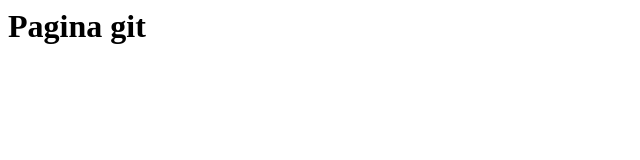
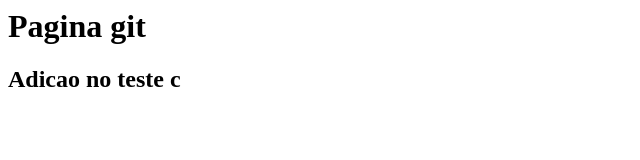
Before and after one commit to sapinux/super-teste, a plain HTML site: page index.html in a window 1280 px wide. Shown: the whole page, without its empty margins (0-640 px from the left). Drawn offline with Linux system fonts and the light colour scheme.

Commit message:
Adição de uma linha no teste c

```diff
--- a/index.html
+++ b/index.html
@@ -1 +1,2 @@
 <h1>Pagina git</h1>
+<h2>Adicao no teste c</h2>
```
